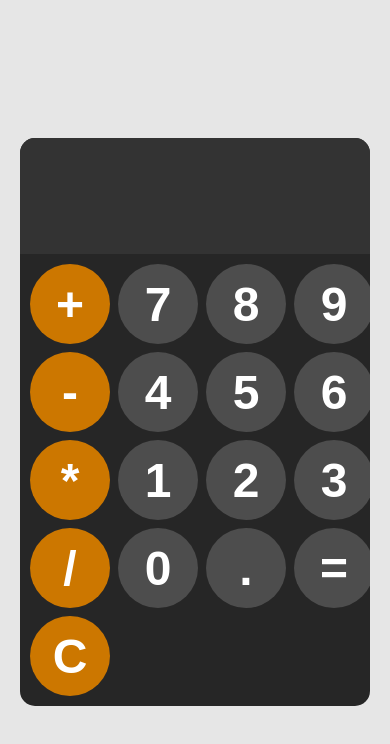
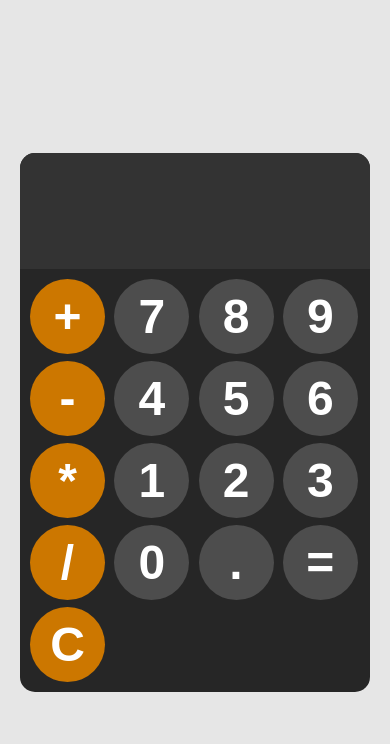
Before and after one commit to ABHi-202864/Calculator, a plain HTML site: page index.html in a window 390 px wide. Drawn offline with Linux system fonts and the light colour scheme.

Commit message:
mobile responsive complete4

```diff
--- a/css/style.css
+++ b/css/style.css
@@ -66,19 +66,19 @@ button:active {
 
 
 /* mobile responsive */
-@media only screen and (max-width: 440px) {
+@media only screen and (max-width: 400px) {
 
     #calculator {
         margin: 0px 20px;
     }
 
     button {
-        width: 80px;
-        height: 80px;
+        width: 75px;
+        height: 75px;
     }
 
     #keys {
-        gap: 8px;
+        gap: 7px;
         padding: 10px;
     }
 
```
